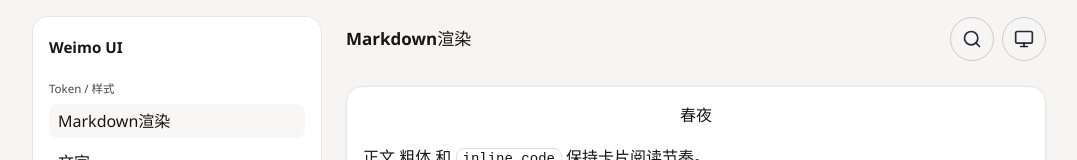
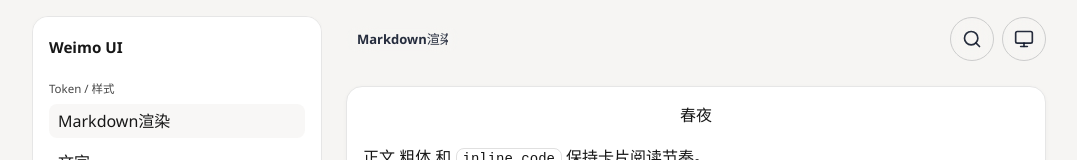
Before and after one commit to jiaowenjun/weimo-ui, a React (Vite) app: page /components/md in a window 1280 px wide. Shown: the top 160 px of the page, without its empty margins (101-1178 px from the left). Built offline with nearby package versions, Linux system fonts and the light colour scheme; what @tiptap/extension-mathematics would draw is missing.

Commit message:
feat: 站点顶部栏标题改为玻璃态胶囊
与顶部工具栏卡的标题示例一致：无边框玻璃 Chip 接管 h1 标题，
docs-top-bar__title 样式收敛为粗体一条，契约同步 Chip 片段锁定

```diff
--- a/src/App.css
+++ b/src/App.css
@@ -51,16 +51,7 @@
 }
 
 .docs-top-bar__title {
-  min-width: 0;
-  margin: 0;
-  overflow: hidden;
-  color: var(--color-text-primary);
-  font-size: var(--font-size-lg);
   font-weight: 600;
-  line-height: 1.2;
-  text-overflow: ellipsis;
-  white-space: nowrap;
-  pointer-events: none;
 }
 
 .preview-stage .weimo-card {
--- a/src/docs/docs-shell.tsx
+++ b/src/docs/docs-shell.tsx
@@ -23,6 +23,7 @@ import {
   CommandItem,
   CommandList,
 } from '../components/coss/command'
+import { Chip } from '../components/chip'
 import { TopBar } from '../components/top-bar'
 import { GlassIconButton } from '../components/glass-icon-button'
 import { GhostIconButton } from '../components/ghost-icon-button'
@@ -203,7 +204,14 @@ export function DocsShell() {
       >
         <Menu />
       </GlassIconButton>
-      {selected ? <h1 className="docs-top-bar__title">{selected.name}</h1> : null}
+      {selected ? (
+        <Chip
+          bordered={false}
+          className="docs-top-bar__title"
+          content={selected.name}
+          variant="glass"
+        />
+      ) : null}
     </>
   )
   const topBarRightSlot = (
```
Also changed, not shown: 1 other file (tests, documents, lock files or other folders).
